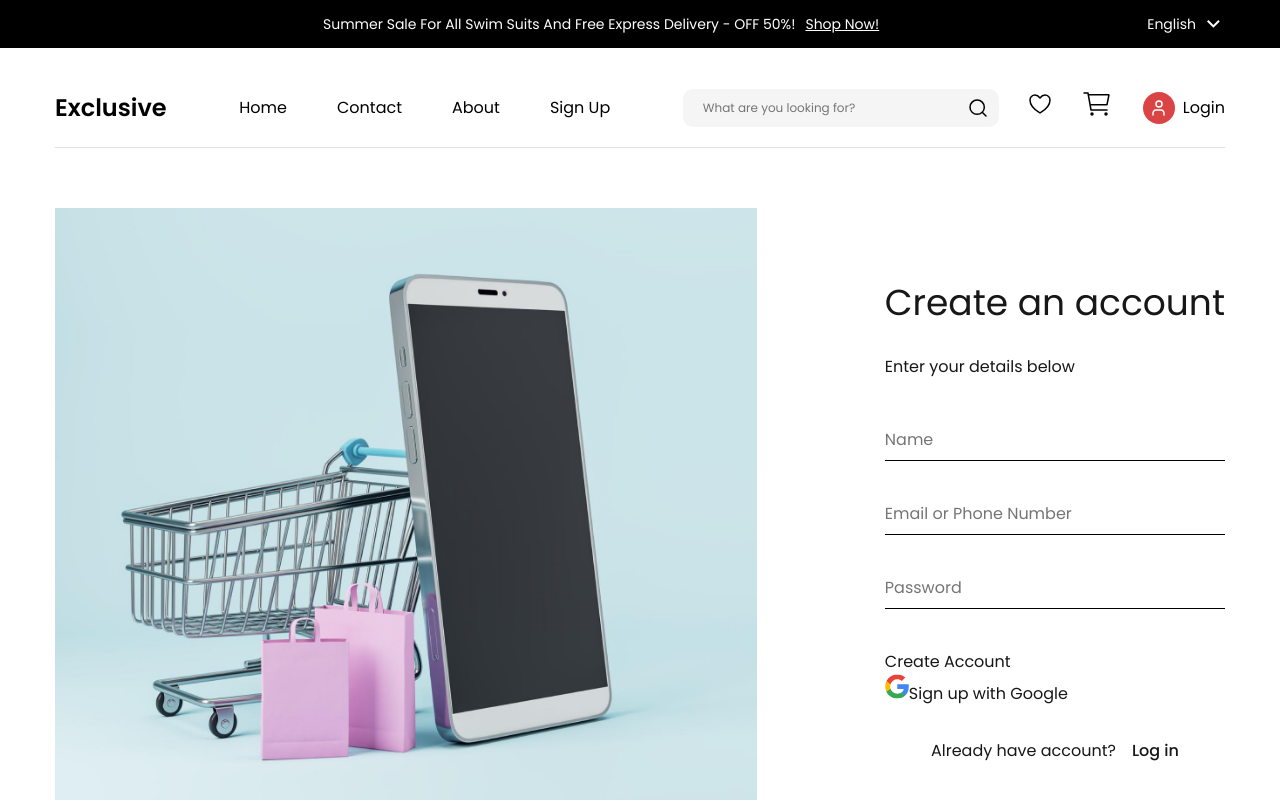
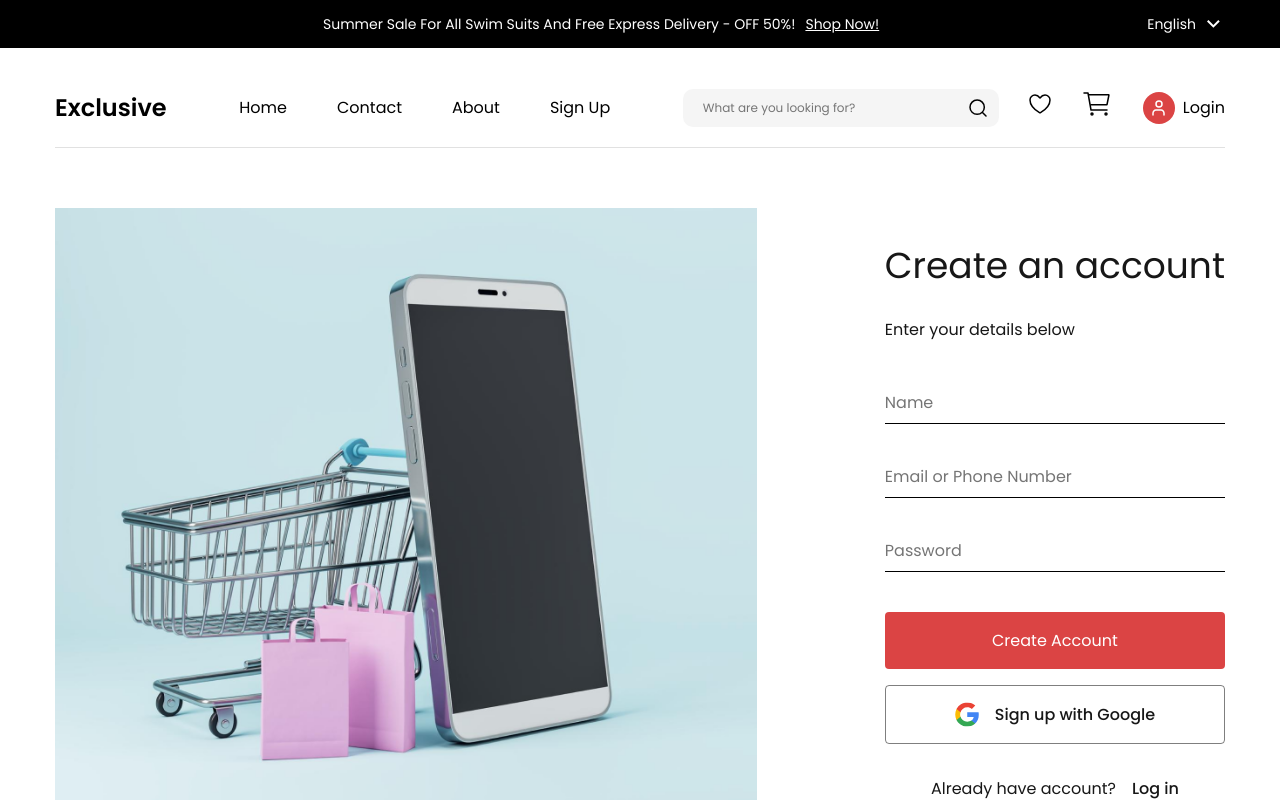
Before and after one commit to PrasannaKumar999/E-commerce-nextjs, a Next.js app: page /signup in a window 1280 px wide. Built offline with nearby package versions, Linux system fonts and the light colour scheme.

Commit message:
updated global button styling globals.css

```diff
--- a/styles/globals.css
+++ b/styles/globals.css
@@ -40,6 +40,33 @@ a {
 
 .rupeeSymbol{
   font-family: Arial, Helvetica, sans-serif
+}
+
+.ctaButton {
+  border: 1px solid rgb(0, 0, 0, 0.5);
+  padding: 16px 48px;
+  border-radius: 4px;
+  margin-top: 16px;
+  cursor: pointer;
+  font-weight: 500;
+
+  display: flex;
+  align-items: center;
+  justify-content: center;
+  gap: 16px;
+}
+.ctaButtonActive {
+  padding: 16px 48px;
+  border-radius: 4px;
+  cursor: pointer;
+  background: #db4444;
+  color: white;
+  /* width: 100%; */
+  /* margin: auto; */
+
+  display: flex;
+  align-items: center;
+  justify-content: center;
 }
 
 /* fonts */
```
